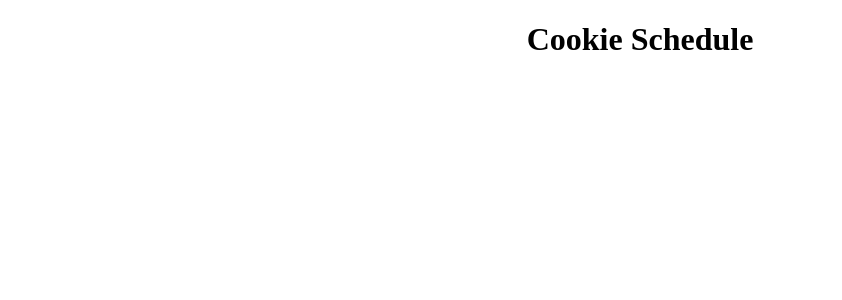
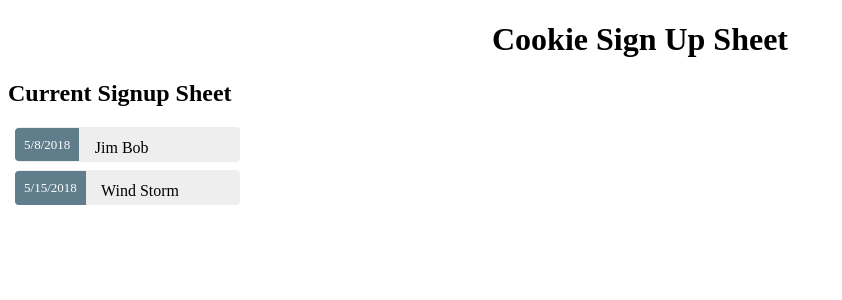
Before and after one commit to AlecSimon/Second-Angular-Project, an Angular app in the folder First Project Angular/ClientApp/: page / in a window 1280 px wide. Shown: the top 300 px of the page, without its empty margins (0-842 px from the left). Built offline with nearby package versions, Linux system fonts and the light colour scheme.

Commit message:
Added a sample list, got lists working

```diff
--- a/First Project Angular/ClientApp/src/app/app.component.html
+++ b/First Project Angular/ClientApp/src/app/app.component.html
@@ -1,6 +1,6 @@
-<!--The content below is only a placeholder and can be replaced.-->
 <div style="text-align:center">
   <h1>
-    Cookie Schedule
+    {{title}}
   </h1>
 </div>
+<app-chefs></app-chefs>
--- a/First Project Angular/ClientApp/src/app/app.component.ts
+++ b/First Project Angular/ClientApp/src/app/app.component.ts
@@ -6,5 +6,5 @@ import { Component } from '@angular/core';
   styleUrls: ['./app.component.css']
 })
 export class AppComponent {
-  title = 'app';
+  title = 'Cookie Sign Up Sheet';
 }
--- /dev/null
+++ b/First Project Angular/ClientApp/src/app/chef.ts
@@ -0,0 +1,8 @@
+export class Chef {
+    firstName: string;
+    lastName: string;
+    day: number;
+    month: number;
+    year: number;
+
+}
--- /dev/null
+++ b/First Project Angular/ClientApp/src/app/chefs/chefs.component.css
@@ -0,0 +1,47 @@
+.selected {
+  background-color: #CFD8DC !important;
+  color: white;
+}
+.chefs {
+  margin: 0 0 2em 0;
+  list-style-type: none;
+  padding: 0;
+  width: 15em;
+}
+.chefs li {
+  cursor: pointer;
+  position: relative;
+  left: 0;
+  background-color: #EEE;
+  margin: .5em;
+  padding: .3em 0;
+  height: 1.6em;
+  border-radius: 4px;
+}
+.chefs li.selected:hover {
+  background-color: #BBD8DC !important;
+  color: white;
+}
+.chefs li:hover {
+  color: #607D8B;
+  background-color: #DDD;
+  left: .1em;
+}
+.chefs .text {
+  position: relative;
+  top: -3px;
+}
+.chefs .badge {
+  display: inline-block;
+  font-size: small;
+  color: white;
+  padding: 0.8em 0.7em 0 0.7em;
+  background-color: #607D8B;
+  line-height: 1em;
+  position: relative;
+  left: -1px;
+  top: -4px;
+  height: 1.8em;
+  margin-right: .8em;
+  border-radius: 4px 0 0 4px;
+}
--- /dev/null
+++ b/First Project Angular/ClientApp/src/app/chefs/chefs.component.html
@@ -0,0 +1,6 @@
+<h2>Current Signup Sheet</h2>
+<ul class="chefs">
+  <li *ngFor="let chef of chefs">
+    <span class="badge">{{chef.month}}/{{chef.day}}/{{chef.year}}</span> {{chef.firstName}} {{chef.lastName}}
+  </li>
+</ul>
--- /dev/null
+++ b/First Project Angular/ClientApp/src/app/chefs/chefs.component.ts
@@ -0,0 +1,20 @@
+import { Component, OnInit } from '@angular/core';
+import { Chef } from '../chef';
+import { CHEFS } from '../mock-chefs';
+
+@Component({
+  selector: 'app-chefs',
+  templateUrl: './chefs.component.html',
+  styleUrls: ['./chefs.component.css']
+})
+export class ChefsComponent implements OnInit {
+
+  chefs = CHEFS;
+
+  constructor() { }
+
+  ngOnInit() {
+  }
+
+
+}
--- /dev/null
+++ b/First Project Angular/ClientApp/src/app/mock-chefs.ts
@@ -0,0 +1,6 @@
+import { Chef } from './chef';
+
+export const CHEFS: Chef[] = [
+    { firstName: "Jim", lastName: "Bob", day: 8, month: 5, year: 2018},
+    { firstName: "Wind", lastName: "Storm", day: 15, month: 5, year: 2018}
+]
```
Also changed, not shown: First Project Angular/ClientApp/src/app/app.module.ts (+4 -3 lines), 1 other file (tests, documents, lock files or other folders).
